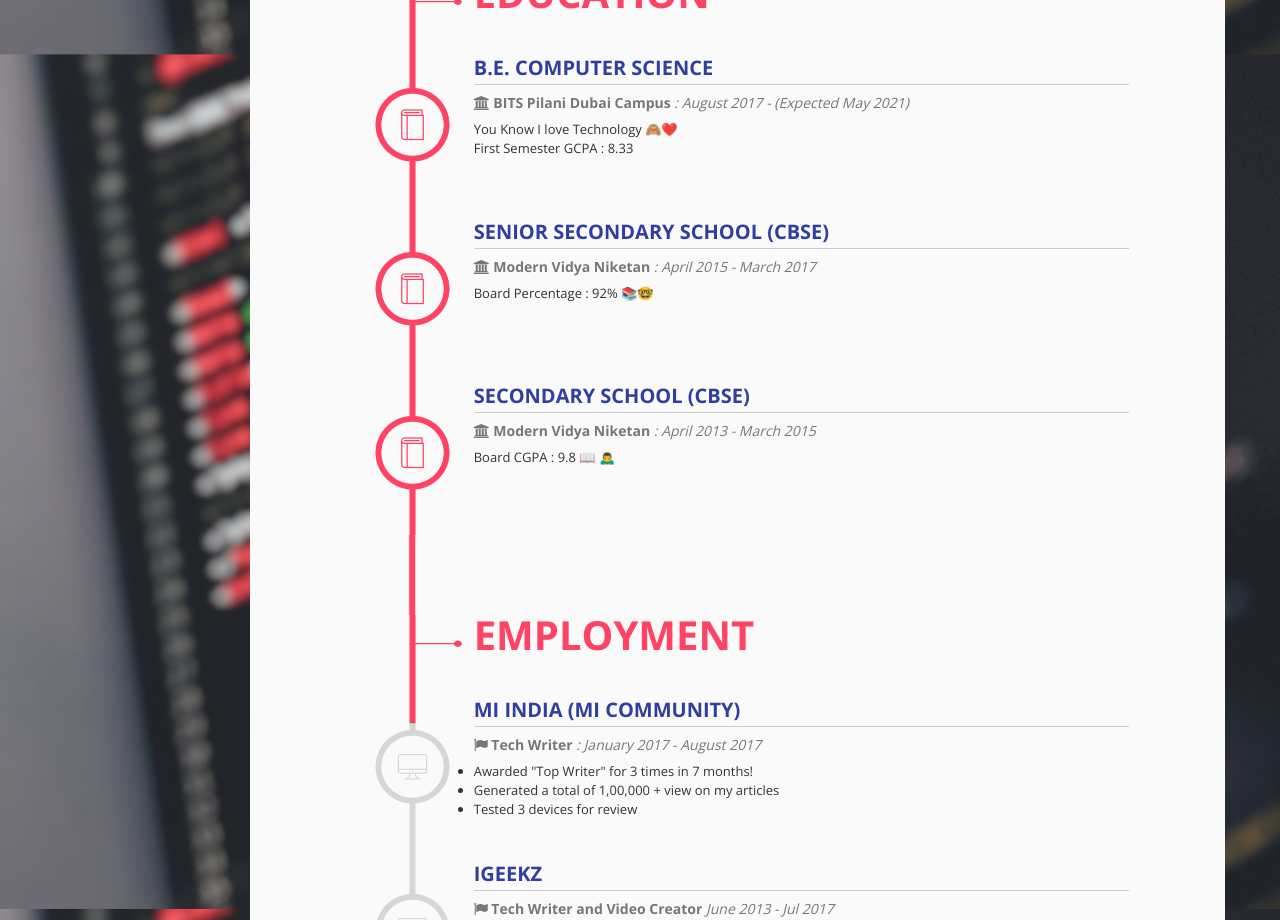
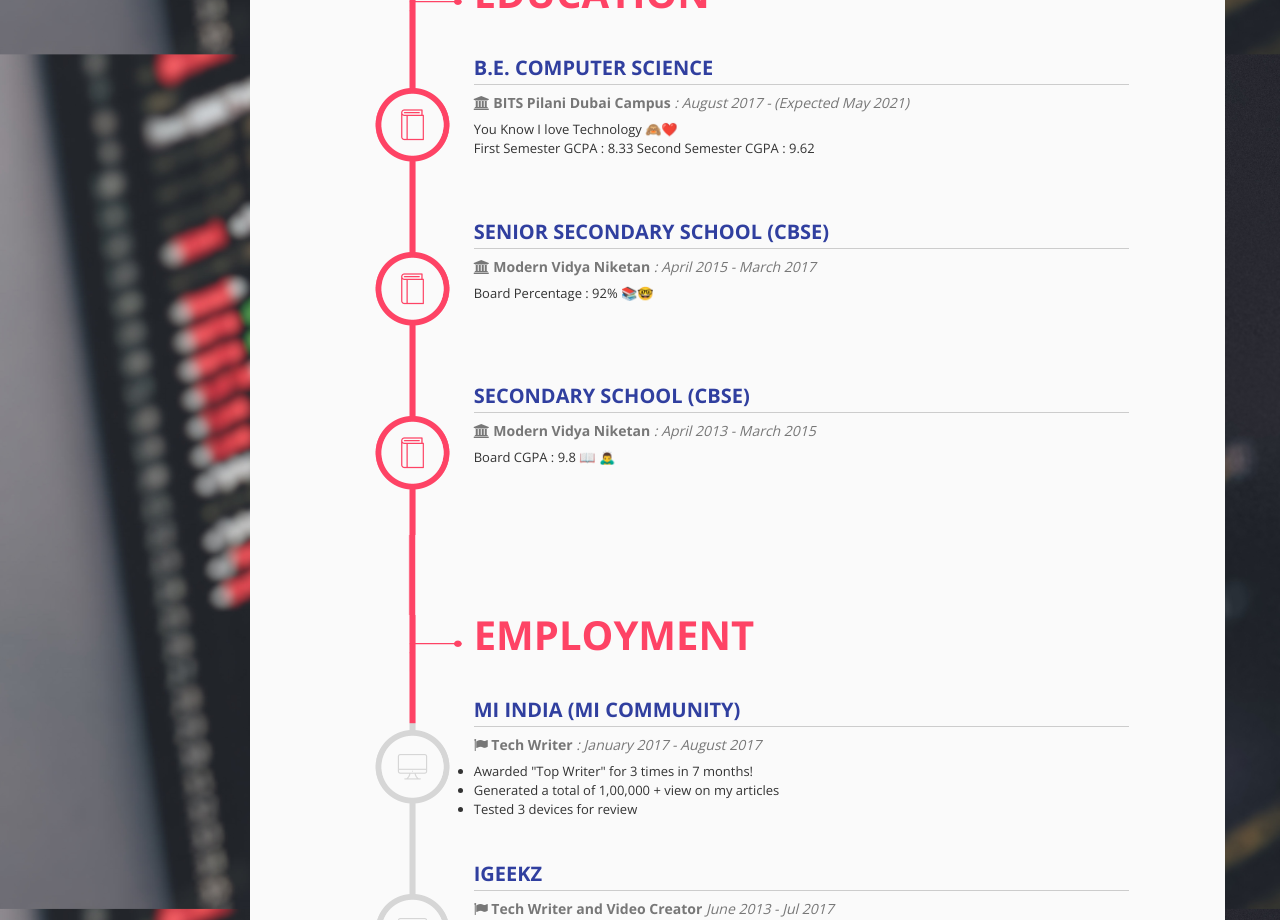
Before and after one commit to sanujbhatia/sanujbhatia.github.io, a plain HTML site: page index.html in a window 1280 px wide. Shown: the part 800-1720 px from the top of the page. Drawn offline with nearby package versions, Linux system fonts and the light colour scheme.

Commit message:
Update index.html

```diff
--- a/index.html
+++ b/index.html
@@ -325,6 +325,7 @@
                     You Know I love Technology 🙈❤️  <br>
 
                     First Semester GCPA : 8.33
+                    Second Semester CGPA : 9.62
                     </p>
                   </div>
                   <!-- /Content -->
```
